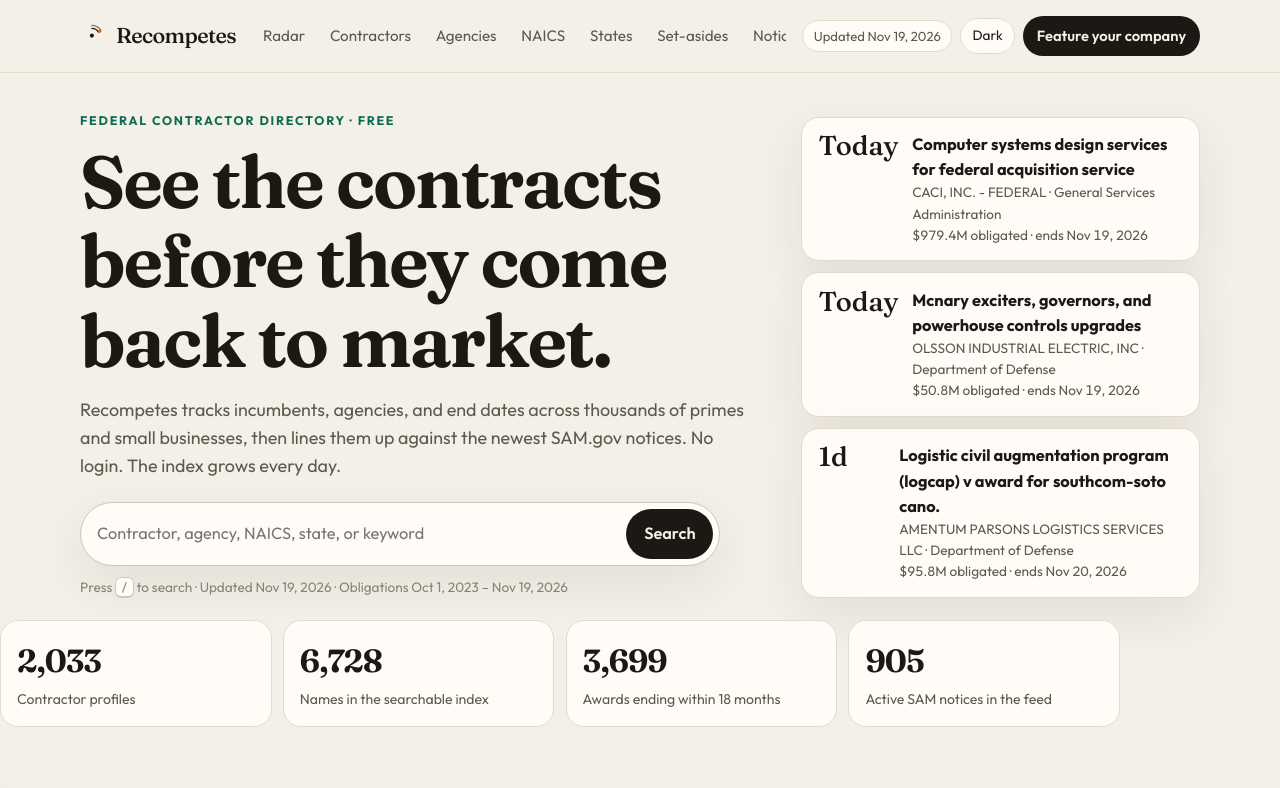
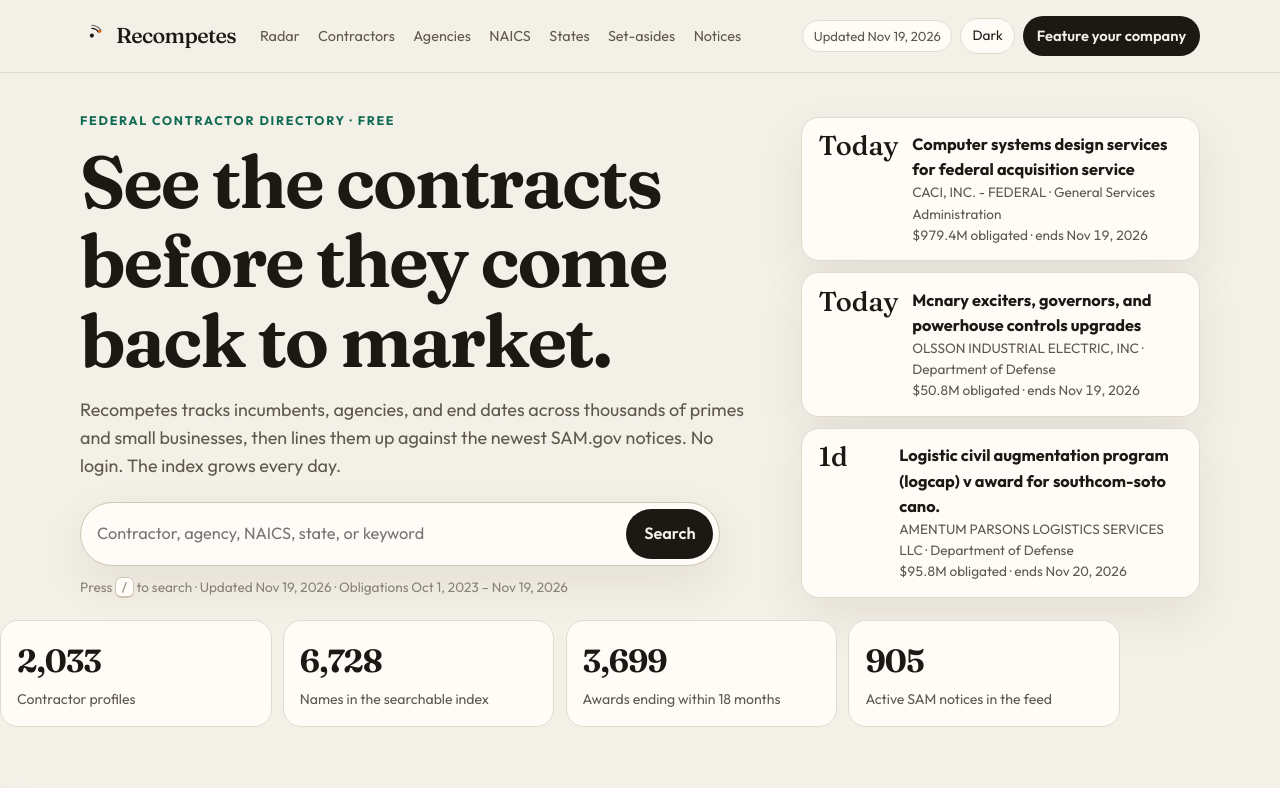
Before and after one commit to TLR2220/recompetes, an Astro site: page / in a window 1280 px wide. Shown: the top 788 px of the page. Built offline with nearby package versions, Linux system fonts and the light colour scheme; Astro itself is replaced by a stand-in of ours.

Commit message:
Keep the full navigation on one line and query HUBZone firms by their USAspending type.
Co-authored-by: robinsontrevor <robinsontrevor@gmail.com>

```diff
--- a/src/styles/global.css
+++ b/src/styles/global.css
@@ -135,10 +135,10 @@ p { margin: 0; }
 .site-nav a {
   text-decoration: none;
   color: var(--muted);
-  padding: 0.4rem 0.7rem;
+  padding: 0.35rem 0.5rem;
   border-radius: 999px;
   white-space: nowrap;
-  font-size: 0.95rem;
+  font-size: 0.9rem;
 }
 .site-nav a[aria-current="page"],
 .site-nav a:hover { color: var(--ink); background: var(--bg-elev); }
```
